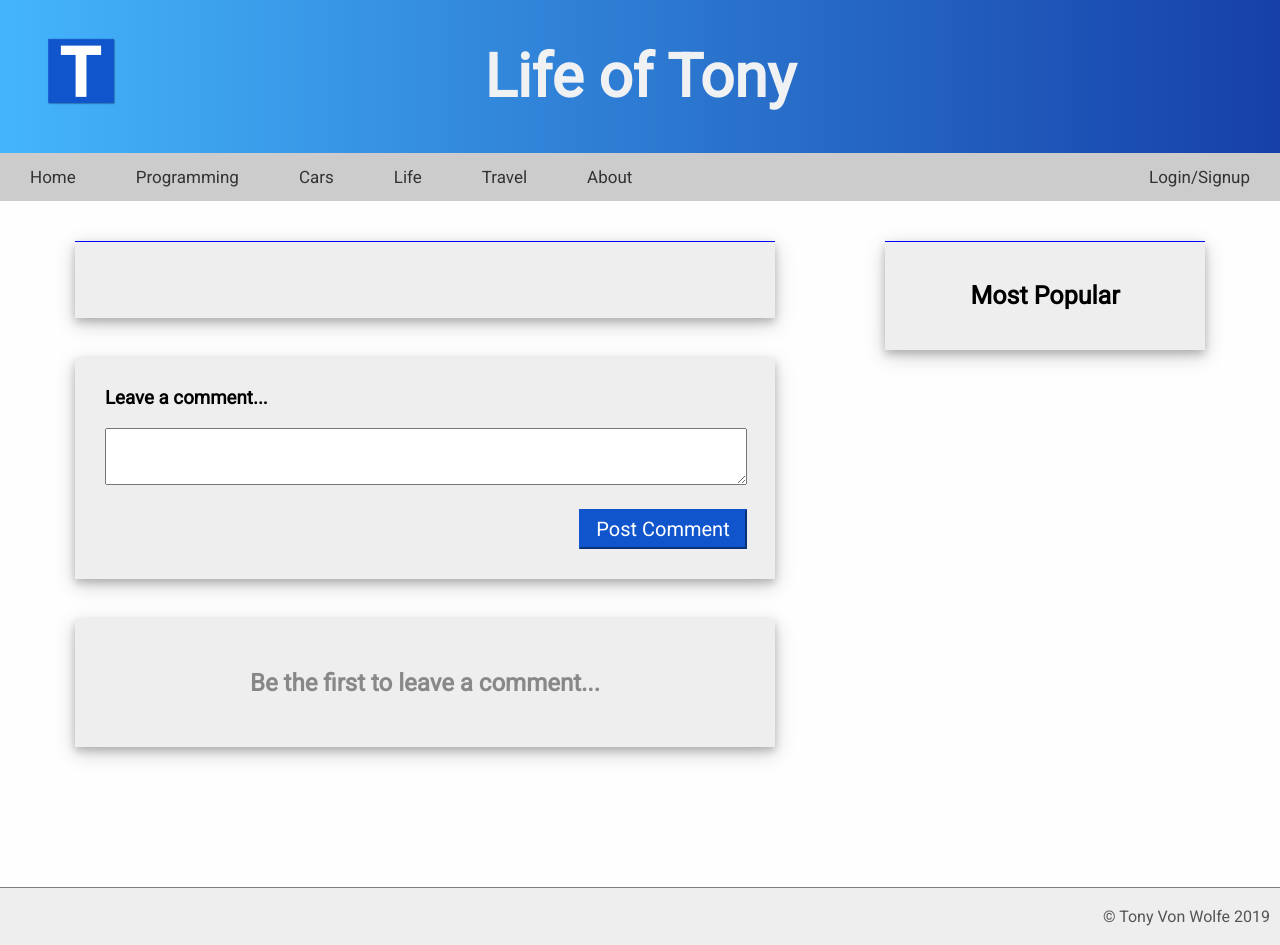
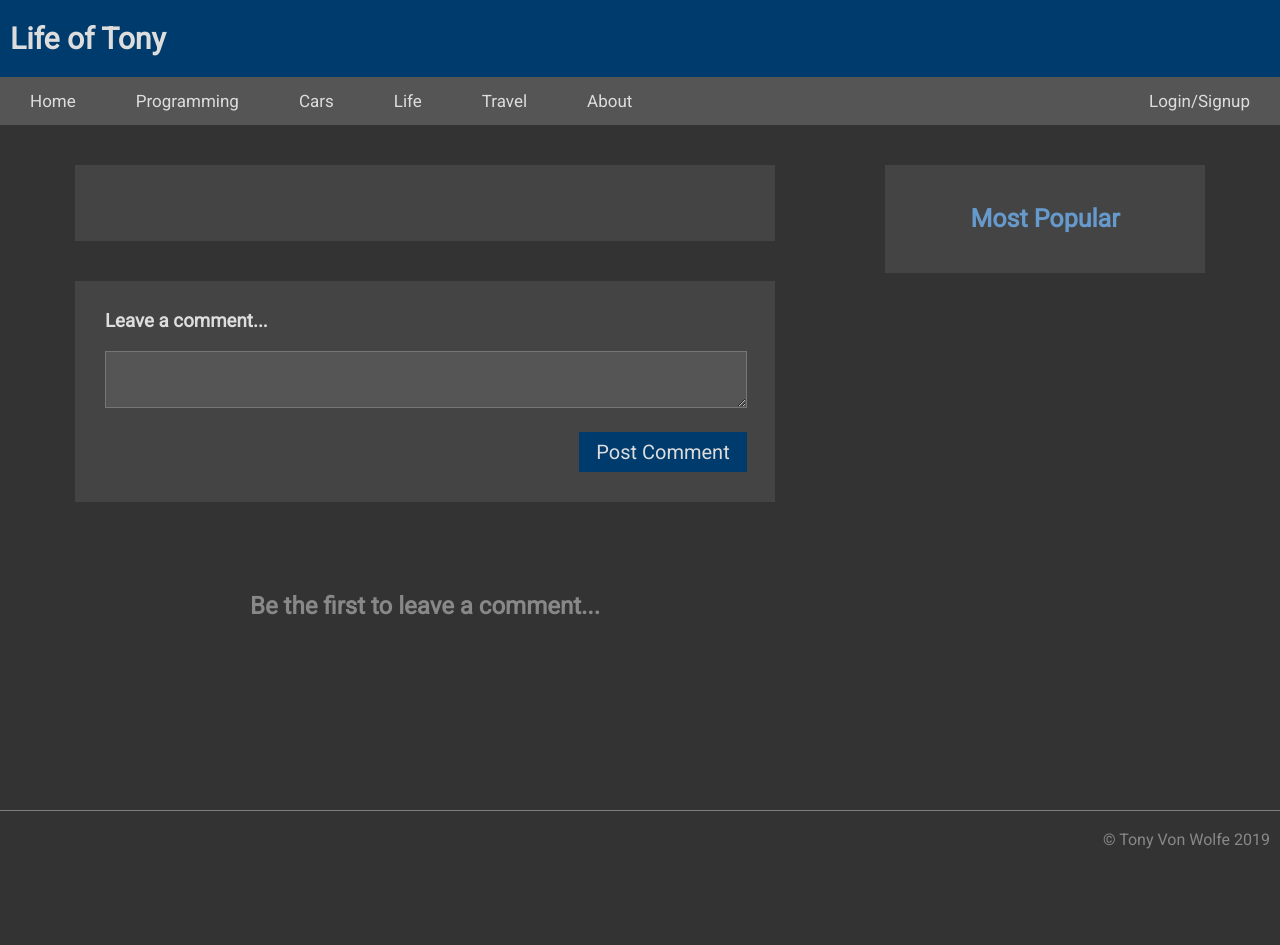
Before and after one commit to tvonwolfe/cs401, a PHP site: page /blog_post.php?id= in a window 1280 px wide. After the commit the page ends 849 px from the top, so only its background shows below. Run offline with PHP 8.4, Linux system fonts and the light colour scheme; data that the repository does not hold is empty.

Commit message:
dark mode activated

```diff
--- a/header.php
+++ b/header.php
@@ -1,10 +1,6 @@
 <div class="header">
-  <a href="index.php">
-    <img src="resources/icon.png" class="headericon">
-  </a>
-  <h1>Life of Tony</h1>
+  <h1><a href="index.php">Life of Tony</a></h1>
 </div>
-
 
 <?php
   require_once('db/Dao.php');
--- a/index.php
+++ b/index.php
@@ -1,4 +1,4 @@
-<?php session_start(); ?>
+<?php session_start();?>
 <!DOCTYPE html>
 <html>
   <head>
--- a/resources/style.css
+++ b/resources/style.css
@@ -1,33 +1,28 @@
 html * {
   font-family: 'Roboto', sans-serif;
-}
-body {
-  background: #FEFEFE;
-  margin: 0;
+  color: #DDD
 }
 
-.headericon {
-  float: left;
-  margin-top: 30px;
-  margin-left: 40px;
-  margin-right: -130px;
-  vertical-align: middle;
-  height: 80px;
-  width: 80px;
-  padding: 0px;
+body {
+  background: #333;
+  margin: 0;
 }
 
 .header {
   padding: 1px;
-  background-image: linear-gradient(to right, #44b5fc, #1640a8);
-  color: #eff1f2;
-  font-size: 30px;
-  text-align: center;
+  padding-left: 10px;
+  background-color: #003B6D;
+  font-size: 15px;
+  text-align: left;
+}
+
+.header a {
+  text-decoration: none;
 }
 
 .nav_bar {
   overflow: hidden;
-  background-color: #CCC;
+  background-color: #555;
   margin-bottom: 40px;
 }
 
@@ -38,7 +33,6 @@ body {
 
 .nav_bar a {
   float: left;
-  color: #333;
   text-align: center;
   padding: 14px 30px;
   text-decoration: none;
@@ -66,31 +58,28 @@ body {
   text-align: right;
   margin-top: 100px;
   padding-top: 1px;
-  background-color: #EEE;
   border-top: 1px solid grey;
   overflow: hidden;
 }
 
 #footer p {
   margin-right: 10px;
-  color: #555;
+  color: #888;
 }
 
 .blog_post {
-  background-color: #EEE;
-  border-top: 1px solid blue;
+  background-color: #444;
   padding: 30px;
   width: 50%;
   float: left;
   margin-left: 75px;
   margin-bottom: 40px;
-  box-shadow: 0 4px 8px 0 rgba(0, 0, 0, 0.2), 0 6px 20px 0 rgba(0, 0, 0, 0.19);
 }
 
 .blog_post a.post_category_heading {
   text-decoration: none;
   font-size: 15px;
-  color: #2252a5;
+  color: #6699CC;
 }
 
 .blog_post a.post_title {
@@ -98,12 +87,7 @@ body {
   font-size: 30px;
   font-weight: bold;
   line-height: 2.0;
-  color: #00186b;
-}
-
-.blog_post a.post_title:hover {
-  text-decoration: none;
-  color: #1640a8;
+  color: #999;
 }
 
 p {
@@ -148,16 +132,15 @@ p {
 }
 
 .popular_post_sidebar {
-  border-top: 1px solid blue;
-  background-color: #EEE;
+  background-color: #444;
   padding: 10px 30px;
-  box-shadow: 0 4px 8px 0 rgba(0, 0, 0, 0.2), 0 6px 20px 0 rgba(0, 0, 0, 0.19);
 }
 
 .popular_post_sidebar p.sidebar_title {
   font-size: 25px;
   font-weight: bold;
   text-align: center;
+  color: #6699CC
 }
 
 li {
@@ -212,12 +192,11 @@ input[type=submit] {
   height: 40px;
   margin: auto;
   width: 75%;
-  background-color: #1155cc;
-  color: white;
-  border-color: #1155cc;
+  background-color: #003B6D;
   font-size: 20px;
   margin-bottom: 20px;
   cursor: pointer;
+  border: 0px;
 }
 
 .bad_message {
@@ -384,13 +363,12 @@ h1.unauthorized {
 }
 
 .comment_section {
-  background-color: #EEE;
+  background-color: #444;
   padding: 10px 30px;
   width: 50%;
   float: left;
   margin-left: 75px;
   margin-bottom: 40px;
-  box-shadow: 0 4px 8px 0 rgba(0, 0, 0, 0.2), 0 6px 20px 0 rgba(0, 0, 0, 0.19);
 }
 
 .rh_container {
@@ -405,6 +383,7 @@ h1.unauthorized {
   min-height: 45px;
   padding: 5px;
   margin-bottom: 20px;
+  background-color: #555
 }
 
 .submit_comment_button_container {
@@ -414,13 +393,11 @@ h1.unauthorized {
 }
 
 .user_comments {
-  background-color: #EEE;
   padding: 10px 30px;
   width: 50%;
   float: left;
   margin-left: 75px;
   margin-bottom: 40px;
-  box-shadow: 0 4px 8px 0 rgba(0, 0, 0, 0.2), 0 6px 20px 0 rgba(0, 0, 0, 0.19);
 }
 
 a.usrnm {
--- a/user.php
+++ b/user.php
@@ -83,7 +83,7 @@
 
       print '<h2 class="profile_summary">Profile Summary</h2>';
       print '<p class="profile_sidebar_data_header">Total Comments Posted:</p><p class="profile_sidebar_data">' . $num_comments . '</p>';
-      print '<p class="profile_sidebar_data_header">Member since:</p>';
+      print '<p class="profile_sidebar_data_header">Join date:</p>';
       $db_date = $dao->getAccountCreateDate($_GET['user'], $conn);
       print '<p class="profile_sidebar_data">' .  $dao->getAccountCreateDate($_GET['user'], $conn) . '</p>';
 
```
Also changed, not shown: other parts of resources/style.css (+15 -22 lines).
